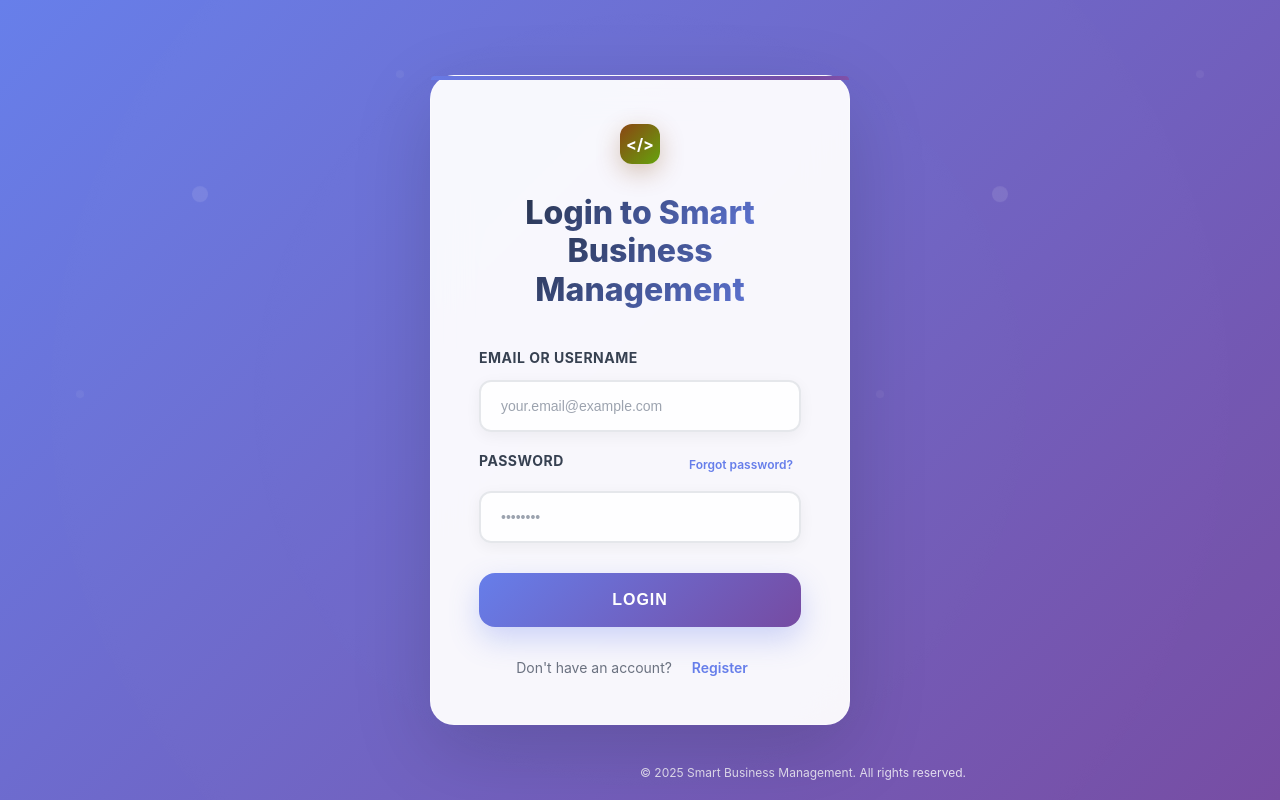
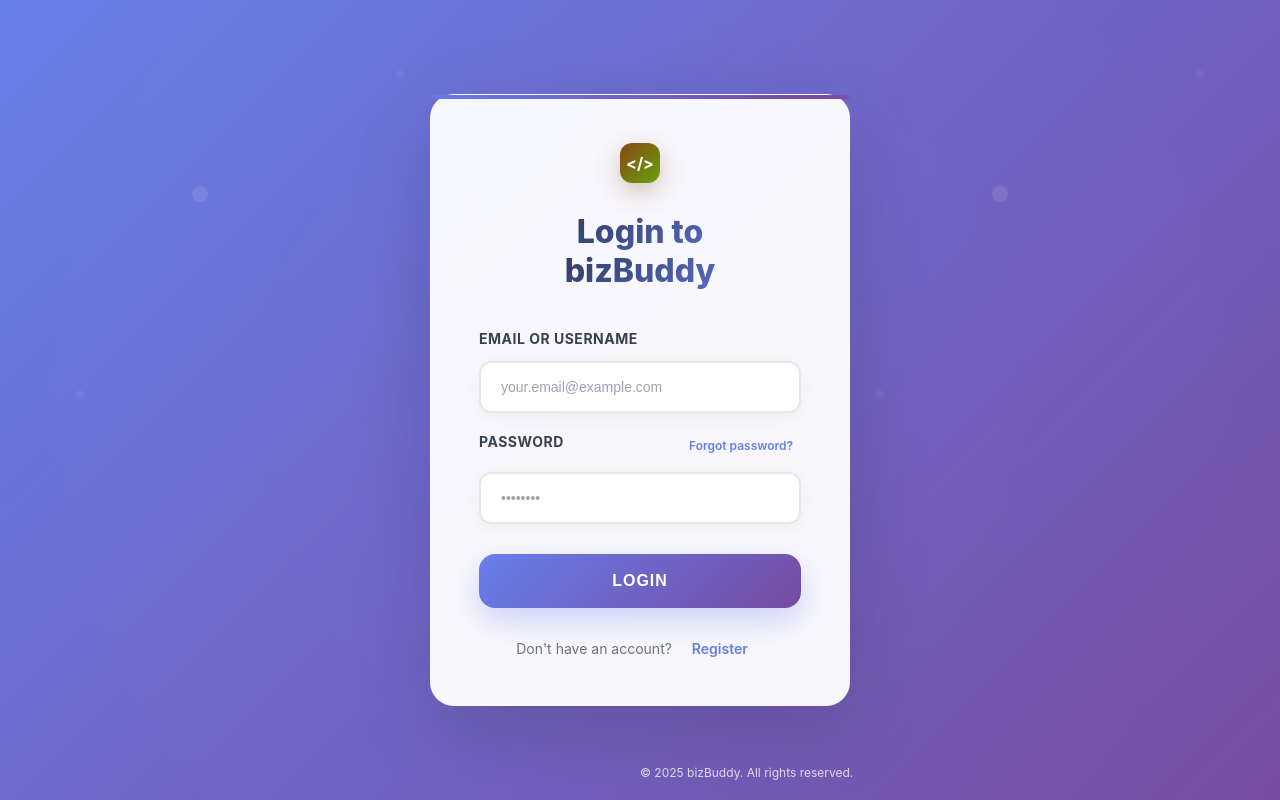
Before and after one commit to mayankpatelxv/my-react-app, a React (Create React App) app: page / in a window 1280 px wide. Built offline with nearby package versions, Linux system fonts and the light colour scheme; no server answers.

Commit message:
Update branding to bizBuddy

```diff
--- a/src/LoginPage.js
+++ b/src/LoginPage.js
@@ -37,8 +37,8 @@ const LoginPage = ({ onSwitchToRegister, onLoginSuccess }) => {
         </div>
 
         <div className="login-header">
-          <h1>Login to Smart</h1>
-          <h1>Business Management</h1>
+          <h1>Login to</h1>
+          <h1>bizBuddy</h1>
         </div>
 
         <form onSubmit={handleLogin} className="login-form">
@@ -91,7 +91,7 @@ const LoginPage = ({ onSwitchToRegister, onLoginSuccess }) => {
       </div>
 
       <footer className="login-footer">
-        © 2025 Smart Business Management. All rights reserved.
+        © 2025 bizBuddy. All rights reserved.
       </footer>
     </div>
   );
--- a/src/RegisterPage.js
+++ b/src/RegisterPage.js
@@ -63,7 +63,7 @@ const RegisterPage = ({ onSwitchToLogin }) => {
 
         <div className="register-header">
           <h1>Create Account</h1>
-          <h1>Smart Business Management</h1>
+          <h1>bizBuddy</h1>
         </div>
 
         <form onSubmit={handleRegister} className="register-form">
@@ -147,7 +147,7 @@ const RegisterPage = ({ onSwitchToLogin }) => {
       </div>
 
       <footer className="register-footer">
-        © 2025 Smart Business Management. All rights reserved.
+        © 2025 bizBuddy. All rights reserved.
       </footer>
     </div>
   );
```
